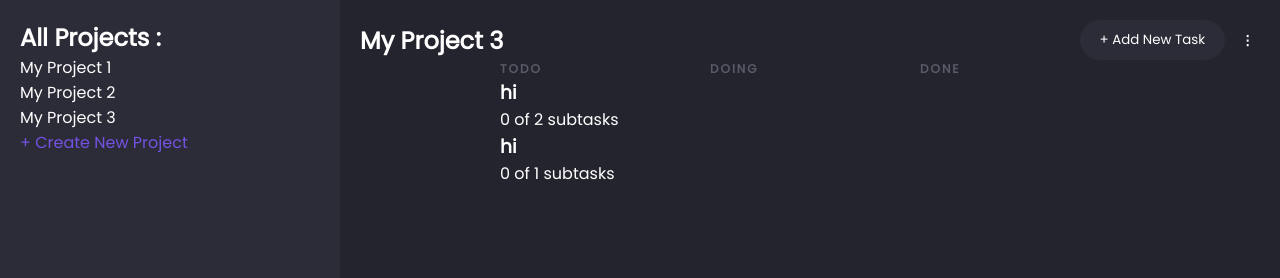
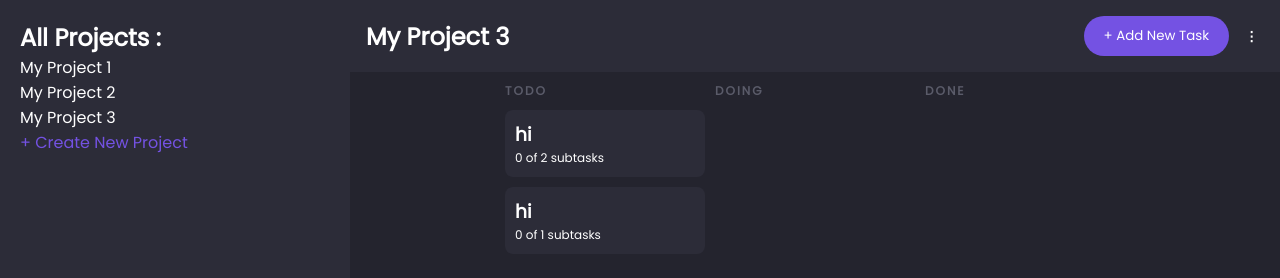
Before and after one commit to LucianiChristian/ProjectManager, a website built with webpack: page dist/index.html in a window 1280 px wide. Built offline with Linux system fonts and the light colour scheme.

Commit message:
Add practical styling in preparation for clean-up

```diff
--- a/src/style.scss
+++ b/src/style.scss
@@ -127,7 +127,6 @@ textarea {
 }
 
 .currentProject {
-  padding: var(--padding-main);
   flex: 3;
 
   background-color: var(--bg-color-dark);
@@ -136,6 +135,11 @@ textarea {
     display: flex;
     justify-content: space-between;
     align-items: center;
+
+    padding: 16px;
+    margin-bottom: 10px;
+
+    background-color: var(--bg-color-light);
   }
 
   &__header-rightContent {
@@ -147,7 +151,7 @@ textarea {
   &__header-addTask {
     border-radius: var(--border-radius-hi);
     padding: 10px 20px;
-    background-color: var(--bg-color-light);
+    background-color: var(--bg-color-purple);
     color: var(--font-color-primary);
     border: none;
 
@@ -183,8 +187,22 @@ textarea {
     font-size: var(--font-size-small);
     color: var(--font-color-secondary);
     letter-spacing: var(--letter-spacing);
+
+    margin-bottom: 10px;
   }
-
+  &__tasks > div > div {
+    display: flex;
+    flex-direction: column;
+    gap: var(--padding-less);
+  }
+  &__tasks > div > div > div {
+    background-color: var(--bg-color-light);
+    border-radius: var(--border-radius-lo);
+    padding: var(--padding-less);
+  }
+  &__tasks > div > div > div > p {
+    font-size: var(--font-size-small);
+  }
 }
 
 .modalContainer {
```
Also changed, not shown: dist/bundle.js.
